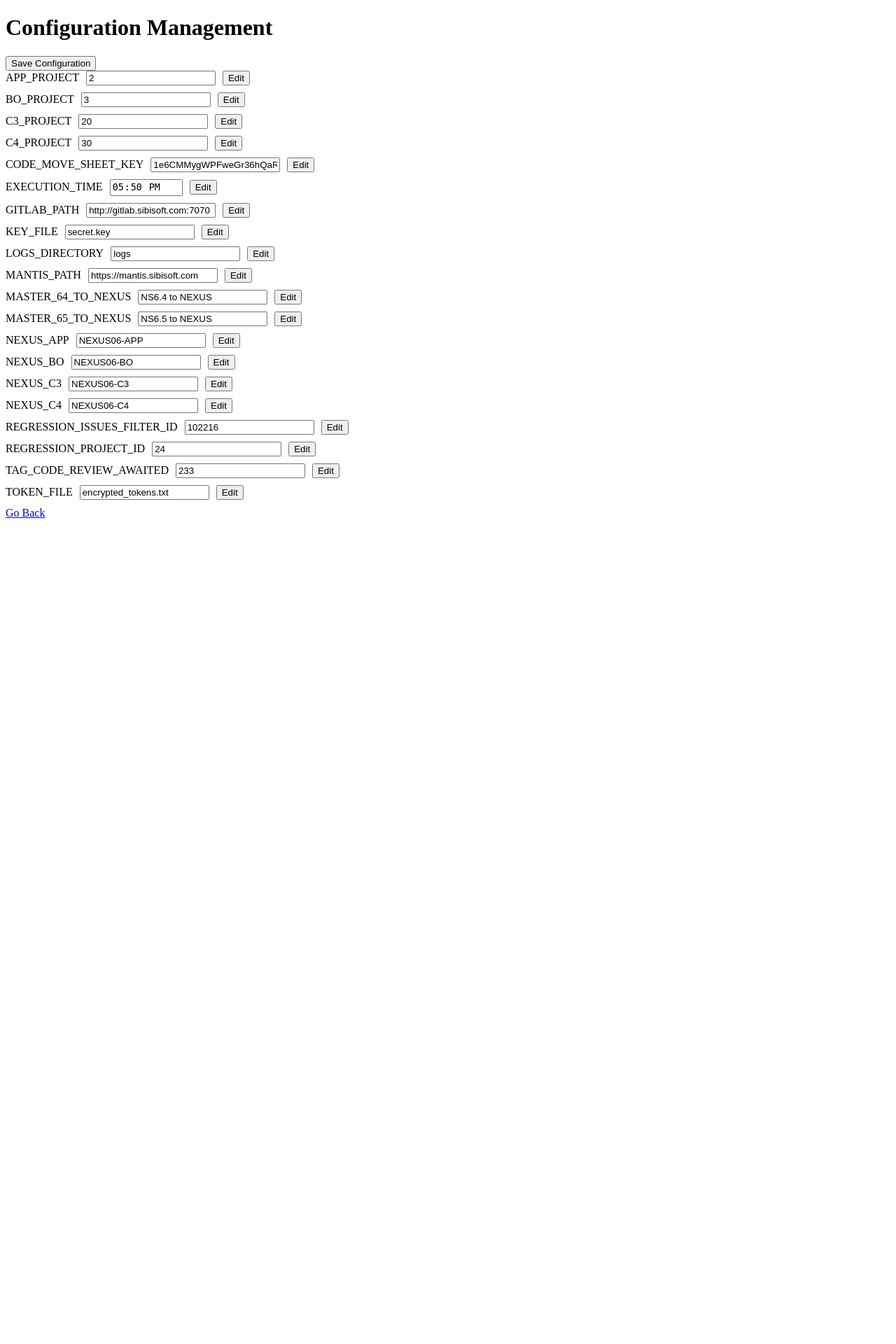
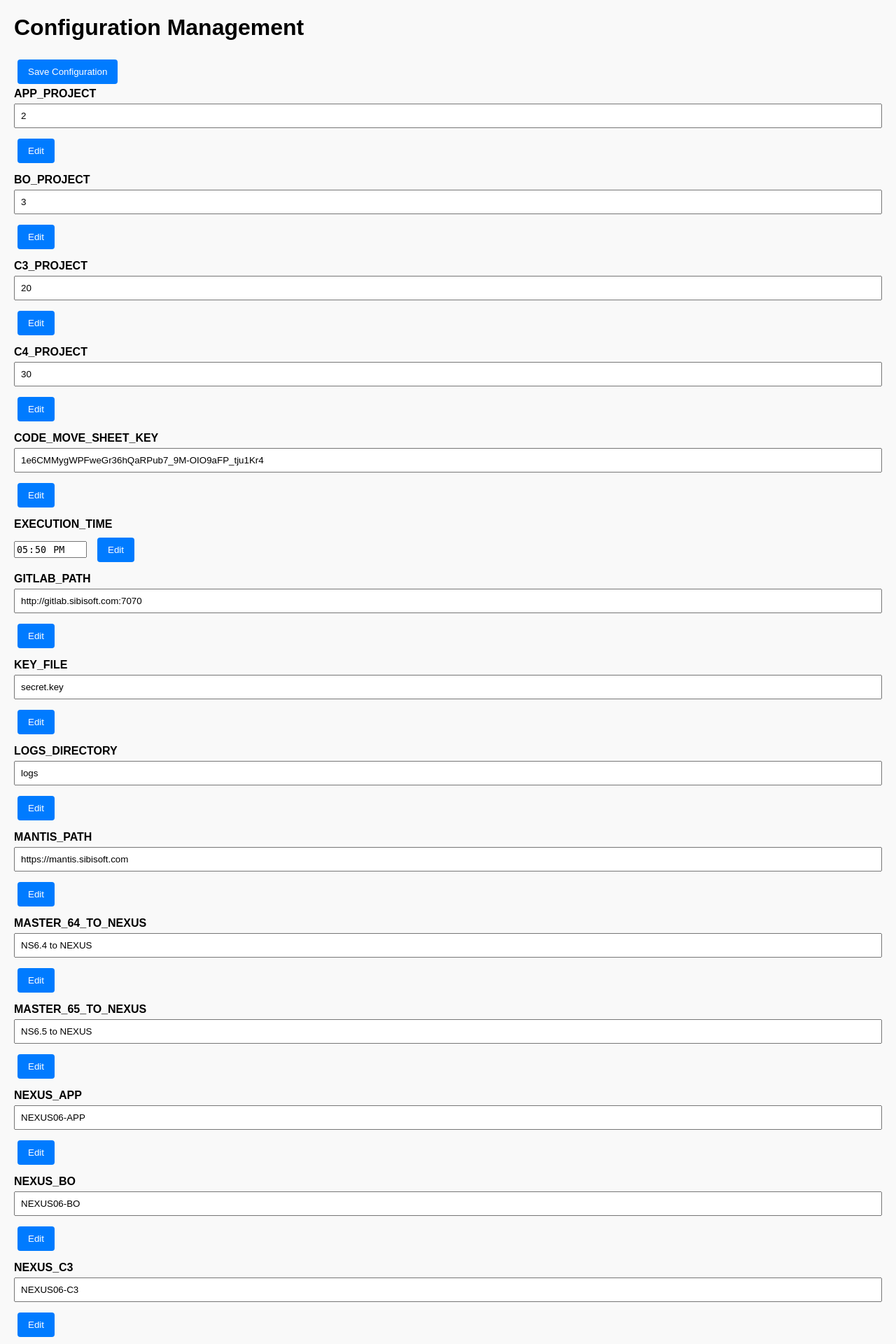
Before and after one commit to hamzarashid592/merge-automator, a Flask app: page /config-ui in a window 1280 px wide. Shown: the top 1920 px of the page at 70% size. Before the commit the page ends 740 px from the top, so only its background shows below. Run offline with Flask 3, Linux system fonts and the light colour scheme; parts of the project's set-up code (start-up, migrations or seed data) failed here and were passed over.

Commit message:
Added CSS styling

```diff
--- /dev/null
+++ b/static/style.css
@@ -0,0 +1,58 @@
+body {
+    font-family: Arial, sans-serif;
+    margin: 20px;
+    background-color: #f9f9f9;
+}
+
+h2 {
+    color: #333;
+}
+
+button {
+    margin: 5px;
+    padding: 10px 15px;
+    cursor: pointer;
+    background-color: #007BFF;
+    color: white;
+    border: none;
+    border-radius: 4px;
+}
+
+button:hover {
+    background-color: #0056b3;
+}
+
+#status-box, #schedule-box {
+    margin-top: 20px;
+    padding: 15px;
+    background-color: #ffffff;
+    border: 1px solid #ddd;
+    border-radius: 5px;
+}
+
+#progress-bar {
+    width: 100%;
+    height: 20px;
+}
+
+input[type="date"] {
+    padding: 5px;
+}
+
+form {
+    margin-top: 20px;
+}
+
+label {
+    display: block;
+    margin-bottom: 5px;
+    font-weight: bold;
+}
+
+input[type="text"],
+input[type="number"] {
+    width: 100%;
+    padding: 8px;
+    margin-bottom: 10px;
+    box-sizing: border-box;
+}
--- a/templates/config.html
+++ b/templates/config.html
@@ -79,6 +79,7 @@
 
         window.onload = loadConfig;
     </script>
+    <link rel="stylesheet" type="text/css" href="/static/style.css">
 </head>
 <body>
     <h1>Configuration Management</h1>
--- a/templates/index.html
+++ b/templates/index.html
@@ -9,6 +9,7 @@
             window.location.href = url;
         };
     </script>
+    <link rel="stylesheet" type="text/css" href="/static/style.css">
 </head>
 <body>
     <h1>Merge Automator</h1>
--- a/templates/logs.html
+++ b/templates/logs.html
@@ -3,6 +3,7 @@
 <head>
     <meta charset="UTF-8">
     <meta name="viewport" content="width=device-width, initial-scale=1.0">
+    <link rel="stylesheet" type="text/css" href="/static/style.css">
     <title>{{ log_type.capitalize() }} Logs</title>
 </head>
 <body>
```
